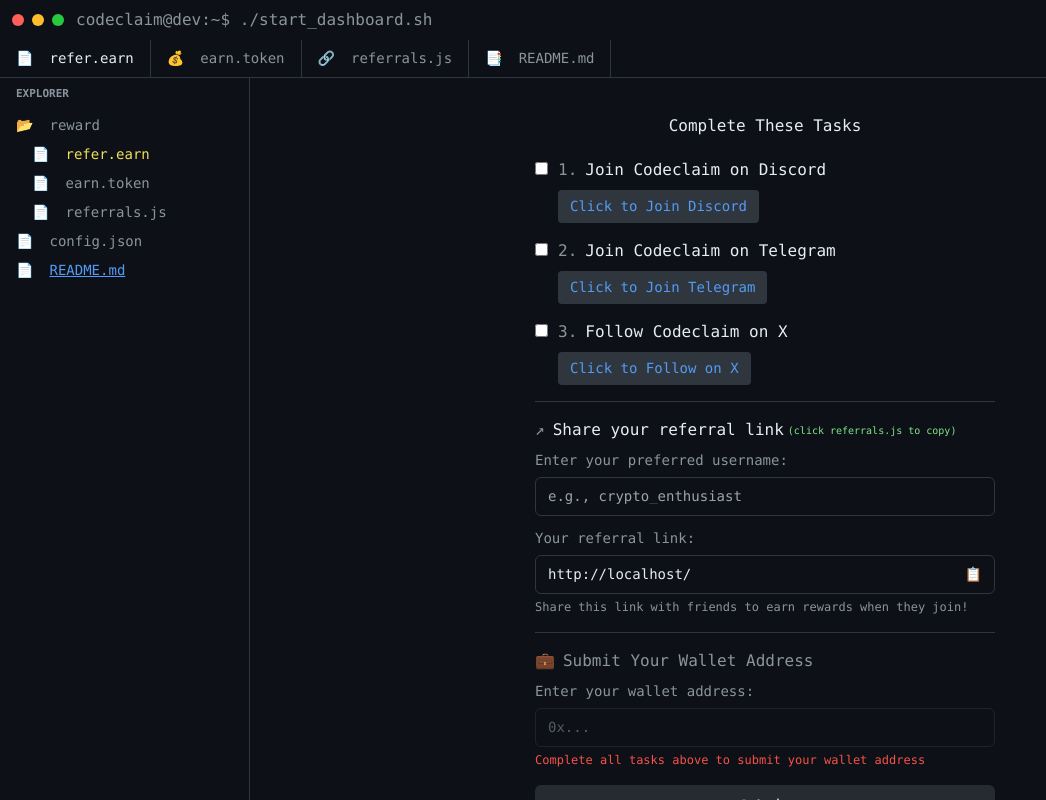
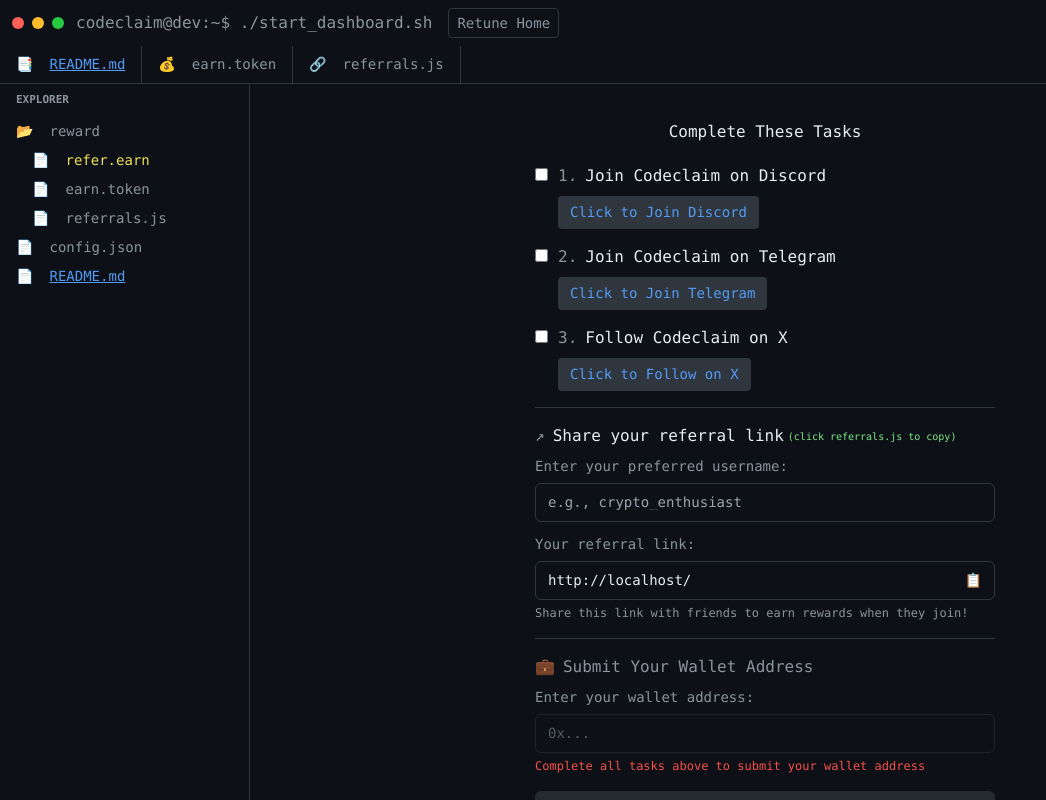
Before and after one commit to AltcoinDaddy/codeclaim, a Next.js app: page / in a window 1280 px wide. Shown: the whole page, without its empty margins (0-1046 px from the left). Built offline with nearby package versions, Linux system fonts and the light colour scheme.

Commit message:
feat: add "Retune Home" menu item in header
Add new menu item beside terminal command for improved navigation.

Co-authored-by: null <96066904+AltcoinDaddy@users.noreply.github.com>

```diff
--- a/app/globals.css
+++ b/app/globals.css
@@ -105,6 +105,11 @@ body {
 
 .tab-text {
   white-space: nowrap;
+}
+
+.tab-text.readme-link {
+  color: var(--accent-blue);
+  text-decoration: underline;
 }
 
 .copied-tooltip {
--- a/app/page.tsx
+++ b/app/page.tsx
@@ -432,16 +432,33 @@ export default function Home() {
           <div className="window-control window-control-yellow"></div>
           <div className="window-control window-control-green"></div>
         </div>
-        <div>codeclaim@dev:~$ ./start_dashboard.sh</div>
+        <div className="flex items-center gap-4">
+          <div>codeclaim@dev:~$ ./start_dashboard.sh</div>
+          <div className="px-2 py-1 text-sm border border-[#30363d] rounded cursor-pointer hover:bg-[#161b22]">
+            Retune Home
+          </div>
+        </div>
       </div>
 
       {/* Tab Bar */}
       <div className="tab-bar">
-        <div className="tab active">
+        <div
+          className="tab active"
+          onClick={() => setShowReadmePopup(true)}
+          role="button"
+          tabIndex={0}
+          aria-label="Open README file"
+          onKeyDown={(e) => {
+            if (e.key === "Enter" || e.key === " ") {
+              setShowReadmePopup(true)
+            }
+          }}
+          style={{ cursor: "pointer" }}
+        >
           <span className="tab-icon" style={{ color: "#539bf5" }}>
-            📄
+            📑
           </span>
-          <span className="tab-text">refer.earn</span>
+          <span className="tab-text readme-link">README.md</span>
         </div>
         <div className="tab">
           <span className="tab-icon" style={{ color: "#f0883e" }}>
@@ -467,24 +484,6 @@ export default function Home() {
           </span>
           <span className="tab-text">referrals.js</span>
           {linkCopied && <div className="copied-tooltip">Referral link copied!</div>}
-        </div>
-        <div
-          className="tab"
-          onClick={() => setShowReadmePopup(true)}
-          role="button"
-          tabIndex={0}
-          aria-label="Open README file"
-          onKeyDown={(e) => {
-            if (e.key === "Enter" || e.key === " ") {
-              setShowReadmePopup(true)
-            }
-          }}
-          style={{ cursor: "pointer" }}
-        >
-          <span className="tab-icon" style={{ color: "#8b949e" }}>
-            📑
-          </span>
-          <span className="tab-text">README.md</span>
         </div>
       </div>
 
@@ -909,6 +908,13 @@ export default function Home() {
           </div>
         </div>
       )}
+
+      <style jsx>{`
+        .readme-link {
+          color: #539bf5;
+          text-decoration: underline;
+        }
+      `}</style>
     </div>
   )
 }
```
